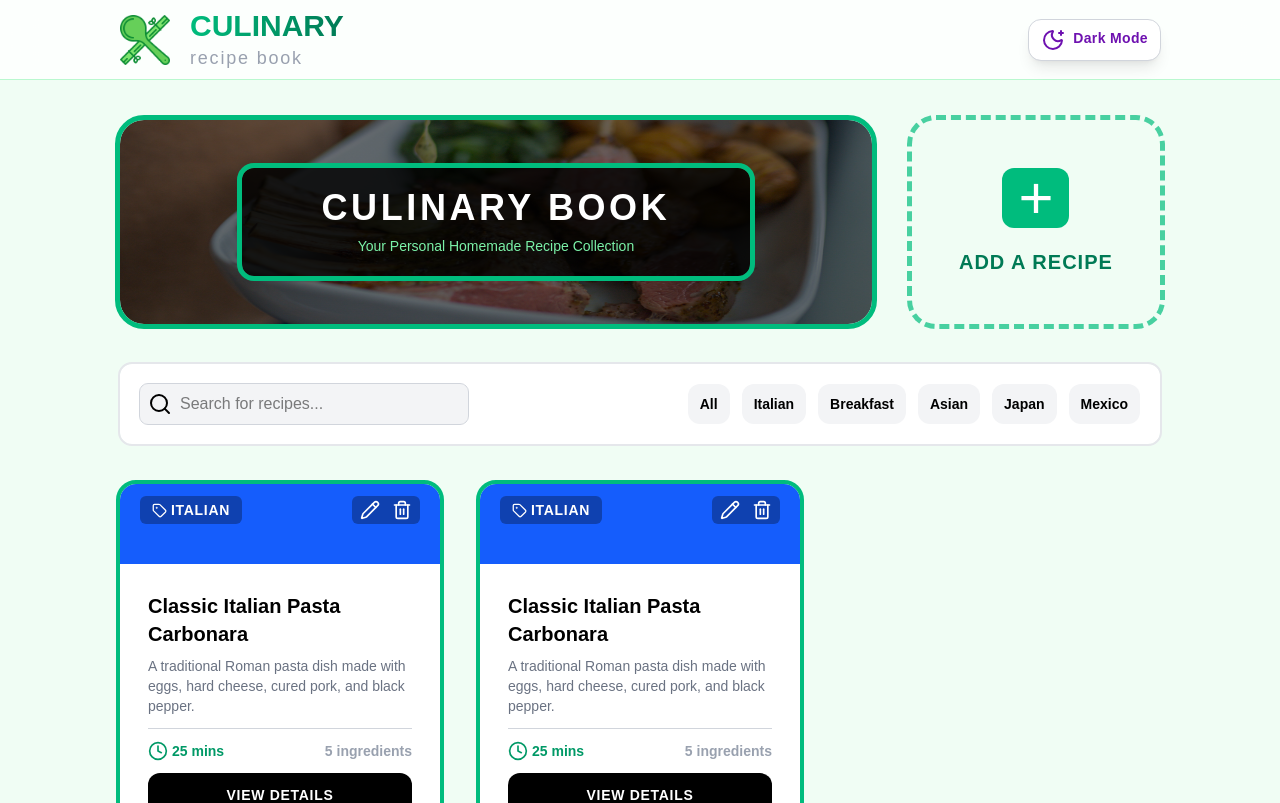
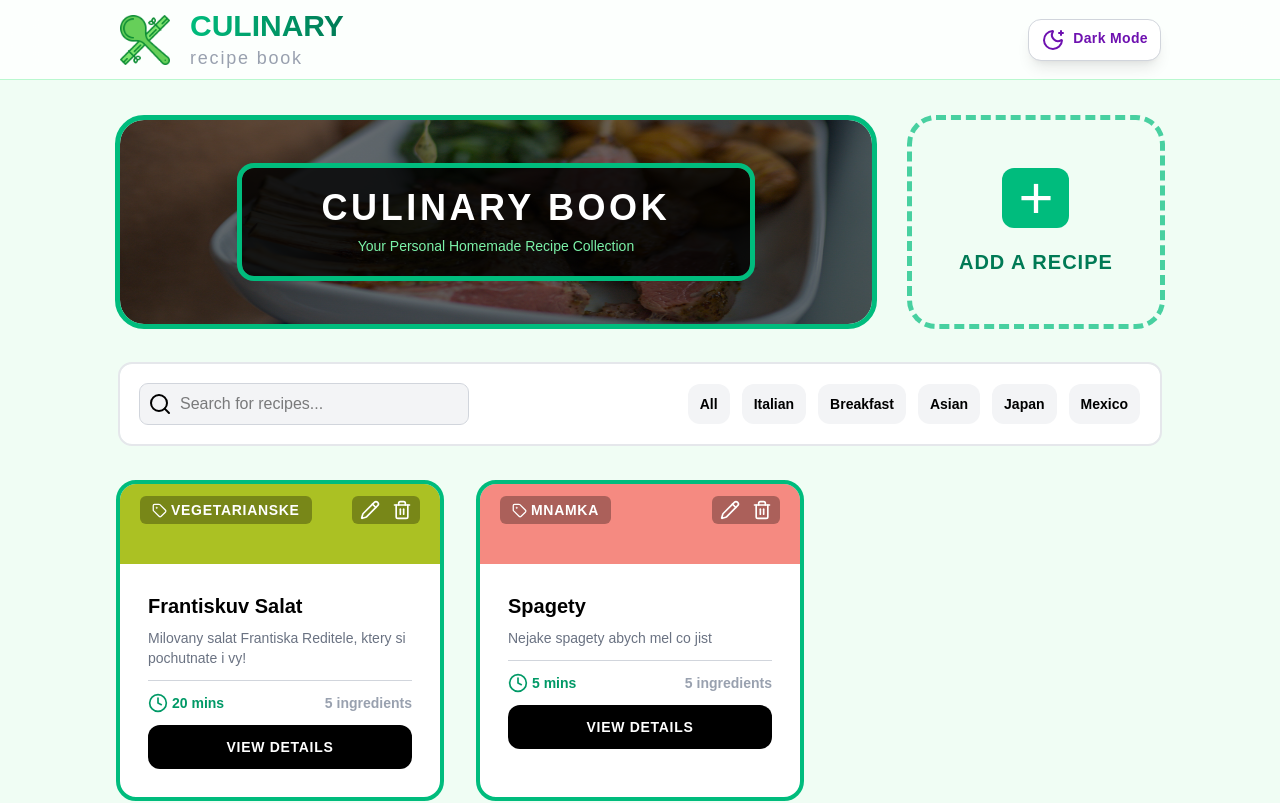
Before and after one commit to M-Ulmann/culinary-book, a Next.js app: page / in a window 1280 px wide. Shown: the top 803 px of the page. Built offline with nearby package versions, Linux system fonts and the light colour scheme.

Commit message:
Pridany generujici info o receptu + ukladani hodnoty title

```diff
--- a/app/page.tsx
+++ b/app/page.tsx
@@ -16,6 +16,14 @@ export default function Home(){
   const [isDark, setIsDark] = useState(false);
   const [createRecipe, setCreateRecipe] = useState(false);
   const [viewRecipe, setViewRecipe] = useState(false);
+  const [form, setForm] = useState({
+    title: "",
+    category: "",
+    cook_time: "",
+    short_description: "",
+    ingredients: "",
+    instructions: ""
+  });
 
   return(
     <div className={clsx("flex flex-col gap-10 min-h-dvh transition",
@@ -30,6 +38,8 @@ export default function Home(){
         createRecipe={createRecipe}
         setCreateRecipe={setCreateRecipe}
         isDark={isDark}
+        form={form}
+        setForm={setForm}
       />
 
       {/* ukaze samotny recept */}
@@ -69,6 +79,7 @@ export default function Home(){
                   isDark={isDark}
                   setViewRecipe={setViewRecipe}
                   key={item.title}
+                  item={item}
                 />
               );
             })
--- a/components/AddRecipe.tsx
+++ b/components/AddRecipe.tsx
@@ -3,11 +3,41 @@ import clsx from "clsx";
 import { SetStateAction, Dispatch, useState } from "react";
 import { tagColor } from "@/lib/tagColor";
 
-export default function AddRecipe({createRecipe, setCreateRecipe, isDark} : {
+export default function AddRecipe({createRecipe, setCreateRecipe, isDark, form, setForm} : {
   createRecipe: boolean
   setCreateRecipe: Dispatch<SetStateAction<boolean>>
   isDark: boolean
+  form: {
+    title: string;
+    category: string;
+    cook_time: string;
+    short_description: string;
+    ingredients: string;
+    instructions: string;
+  }
+  setForm: Dispatch<SetStateAction<{
+    title: string;
+    category: string;
+    cook_time: string;
+    short_description: string;
+    ingredients: string;
+    instructions: string;
+  }>>
 }) {
+
+  const [formTitle, setFormTitle] = useState("");
+
+  function clearForm(){
+    setForm({
+      title: "",
+      category: "",
+      cook_time: "",
+      short_description: "",
+      ingredients: "",
+      instructions: ""
+    });
+    setFormTitle("");
+  }
 
   return(
     <form className={clsx("flex flex-col z-20 w-11/12 max-h-11/12 overflow-y-scroll mx-5 self-center fixed top-1/2 -translate-y-1/2 p-10 rounded-2xl gap-7 md:w-175",
@@ -31,7 +61,10 @@ export default function AddRecipe({createRecipe, setCreateRecipe, isDark} : {
         <button className={clsx("p-2 rounded-full",
           isDark ? "hover:bg-slate-600 text-white" : "hover:bg-emerald-50 text-black"
         )}
-          onClick={() => {setCreateRecipe(false)}}
+          onClick={() => {
+            setCreateRecipe(false);
+            clearForm();
+          }}
           type="button"
         >
           <XIcon className="sm:inline hidden" size={25}/>
@@ -55,6 +88,15 @@ export default function AddRecipe({createRecipe, setCreateRecipe, isDark} : {
               )}
               type="text"
               placeholder="e.g. Peanut Butter And Jelly"
+              onChange={(event) => {
+                setForm((prev) => ({
+                  ...prev,
+                  title: event.target.value
+                }));
+                setFormTitle(event.target.value);
+                console.log(form.title);
+              }}
+              value={formTitle}
             />
           </div>
 
@@ -177,7 +219,10 @@ export default function AddRecipe({createRecipe, setCreateRecipe, isDark} : {
           isDark ? "bg-gray-600 text-white outline-gray-400 hover:bg-gray-700" : "bg-white text-black outline-gray-300 hover:bg-emerald-50"
         )}
           type="button"
-          onClick={() => {setCreateRecipe(false)}}
+          onClick={() => {
+            setCreateRecipe(false);
+            clearForm();
+          }}
         >
           cancel
         </button>
--- a/components/Recipe.tsx
+++ b/components/Recipe.tsx
@@ -2,9 +2,18 @@ import clsx from "clsx";
 import { Tag, Pencil, Trash, Clock } from "lucide-react";
 import { Dispatch, SetStateAction } from "react";
 
-export default function Recipe({isDark, setViewRecipe} : {
+export default function Recipe({isDark, setViewRecipe, item} : {
   isDark: boolean
   setViewRecipe: Dispatch<SetStateAction<boolean>>
+  item: {
+    title: string
+    category: string
+    cook_time: string
+    header_color: string
+    short_description: string
+    ingredients: string
+    instructions: string
+  }
 }){
   return(
     <div className={clsx("rounded-2xl outline-4 outline-emerald-500 hover:shadow-2xl hover:-translate-y-1.5 transition",
@@ -12,10 +21,14 @@ export default function Recipe({isDark, setViewRecipe} : {
     )}>
 
       {/* vrchni cast s kategorii a moznosti upravit/odstranit recept*/}
-      <div className="flex flex-row justify-between items-start h-20 bg-blue-600 rounded-t-2xl px-5 py-3">
+      <div className="flex flex-row justify-between items-start h-20 rounded-t-2xl px-5 py-3"
+        style={{backgroundColor: item.header_color}}
+      >
         <div className="flex flex-row gap-1 items-center bg-black/30 text-white px-3 py-1 rounded-md font-bold uppercase text-sm tracking-wider">
           <Tag size={15}/>
-          <p>italian</p>
+          <p>
+            {item.category}
+          </p>
         </div>
 
         <div className="flex flex-row gap-3 items-center bg-black/30 text-white px-2 py-1 rounded-md uppercase">
@@ -37,12 +50,16 @@ export default function Recipe({isDark, setViewRecipe} : {
           <h3 className={clsx("text-xl font-extrabold capitalize",
             isDark ? "text-white" : "text-black"
           )}>
-            classic italian pasta carbonara
+            {
+              item.title
+            }
           </h3>
           <p className={clsx("text-sm",
             isDark ? "text-gray-400" : "text-gray-500"
           )}>
-            A traditional Roman pasta dish made with eggs, hard cheese, cured pork, and black pepper.
+            {
+              item.short_description
+            }
           </p>
         </div>
 
@@ -52,7 +69,9 @@ export default function Recipe({isDark, setViewRecipe} : {
             isDark ? "text-emerald-400" : "text-emerald-600"
           )}>
             <Clock size={20}/>
-            <p>25 mins</p>
+            <p>
+              {item.cook_time}
+            </p>
           </div>
 
           <p className="text-gray-400 text-sm font-bold">
--- a/lib/recipeDetails.ts
+++ b/lib/recipeDetails.ts
@@ -2,7 +2,7 @@ export const recipeDetails = [{
   title: "Frantiskuv Salat",
   category: "Vegetarianske",
   cook_time: "20 mins",
-  header_color: "#FFFFFF",
+  header_color: "#ABC123",
   short_description: "Milovany salat Frantiska Reditele, ktery si pochutnate i vy!",
   ingredients: "5 litru vody \n10 kilo rajcat \n 5 kilo cibule",
   instructions: "bla bla dk skjlkm fkmqklwq dwqkldmlkwqmd dwklqmdkwld wkdmwqlkd kdsmfldksf dk k fsfsad fdsjfksdjfkjslkf lkf fjl lkfjld fds f sadkfdk"
```
